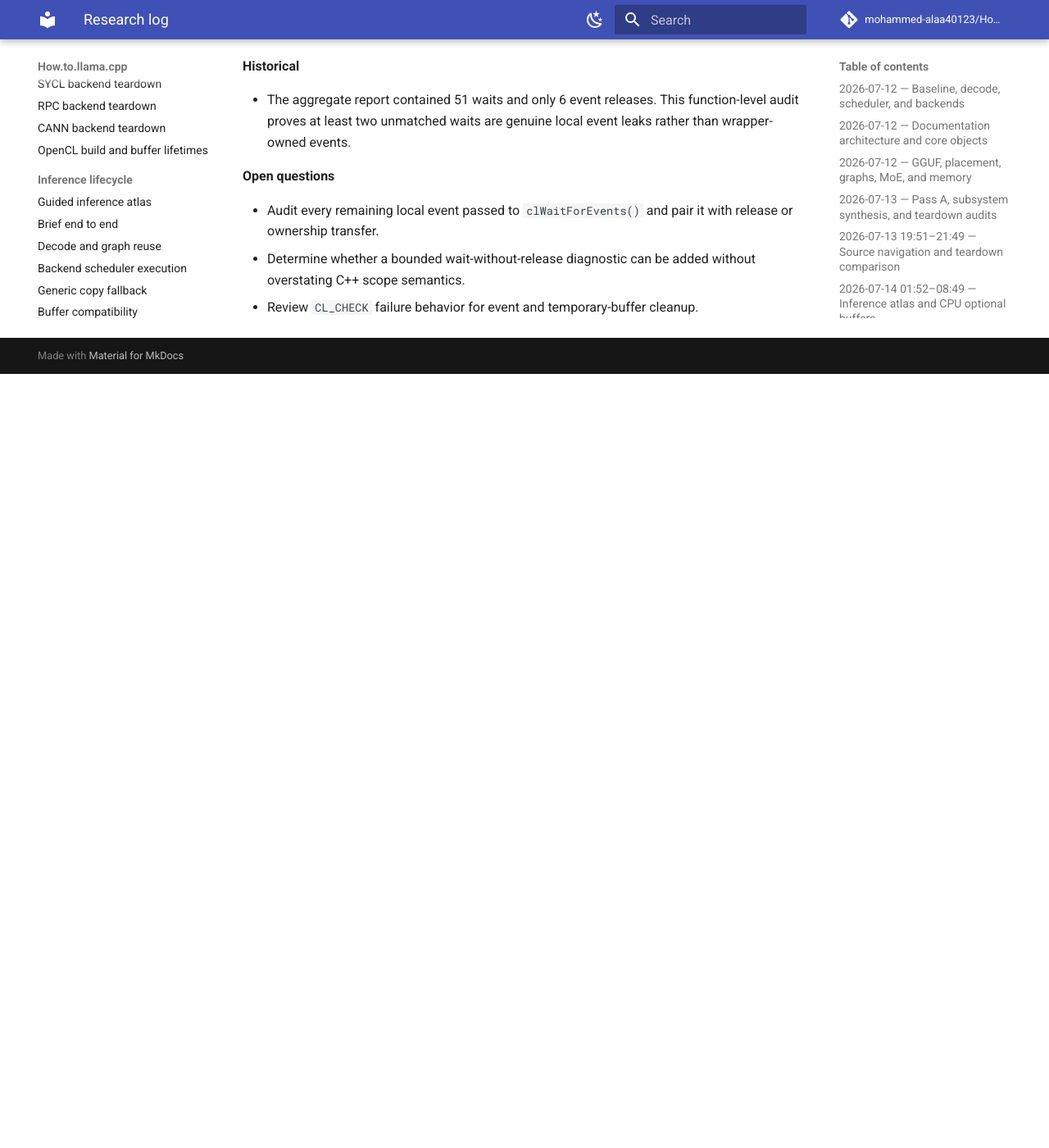
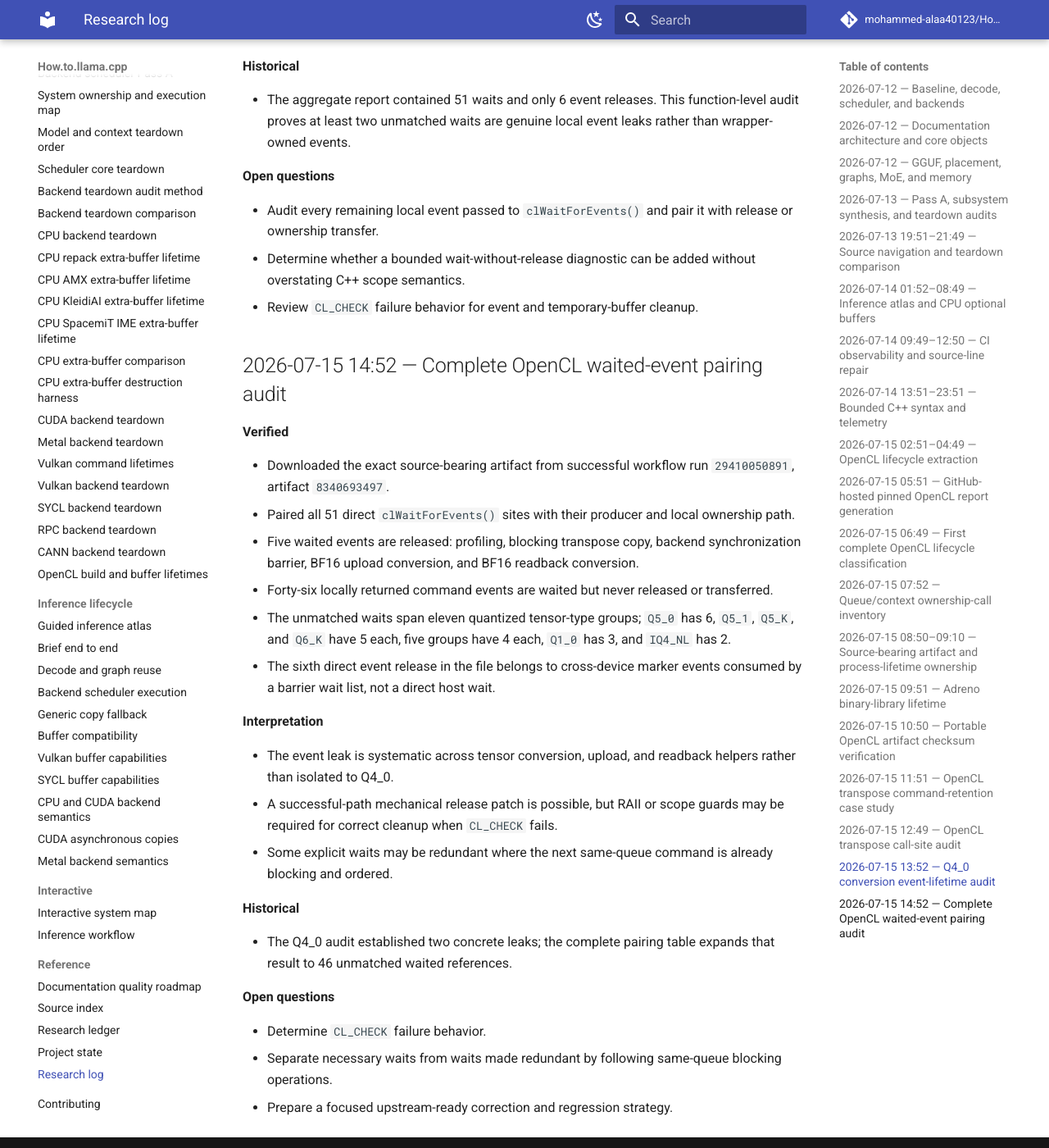
Before and after one commit to mohammed-alaa40123/How.to.llama.cpp, an MkDocs documentation site: the page built from docs/reference/research-log.md, in a window 1280 px wide and 1400 px high, scrolled down 9967 px. Shown: the whole window at 82% size. Built offline with MkDocs 1.6.1 and Material for MkDocs 9.7.7, drawn with Linux system fonts in a browser that asks for light colours; comment, search, counter and statistics services are not loaded; before the commit the page ends 10423 px from its top, so only the background shows below that.

Commit message:
docs: log complete OpenCL event pairing audit

```diff
--- a/docs/reference/research-log.md
+++ b/docs/reference/research-log.md
@@ -287,3 +287,30 @@ This is the concise chronological ledger. Detailed notes live under `logs/resear
 - Audit every remaining local event passed to `clWaitForEvents()` and pair it with release or ownership transfer.
 - Determine whether a bounded wait-without-release diagnostic can be added without overstating C++ scope semantics.
 - Review `CL_CHECK` failure behavior for event and temporary-buffer cleanup.
+
+## 2026-07-15 14:52 — Complete OpenCL waited-event pairing audit
+
+**Verified**
+
+- Downloaded the exact source-bearing artifact from successful workflow run `29410050891`, artifact `8340693497`.
+- Paired all 51 direct `clWaitForEvents()` sites with their producer and local ownership path.
+- Five waited events are released: profiling, blocking transpose copy, backend synchronization barrier, BF16 upload conversion, and BF16 readback conversion.
+- Forty-six locally returned command events are waited but never released or transferred.
+- The unmatched waits span eleven quantized tensor-type groups; `Q5_0` has 6, `Q5_1`, `Q5_K`, and `Q6_K` have 5 each, five groups have 4 each, `Q1_0` has 3, and `IQ4_NL` has 2.
+- The sixth direct event release in the file belongs to cross-device marker events consumed by a barrier wait list, not a direct host wait.
+
+**Interpretation**
+
+- The event leak is systematic across tensor conversion, upload, and readback helpers rather than isolated to Q4_0.
+- A successful-path mechanical release patch is possible, but RAII or scope guards may be required for correct cleanup when `CL_CHECK` fails.
+- Some explicit waits may be redundant where the next same-queue command is already blocking and ordered.
+
+**Historical**
+
+- The Q4_0 audit established two concrete leaks; the complete pairing table expands that result to 46 unmatched waited references.
+
+**Open questions**
+
+- Determine `CL_CHECK` failure behavior.
+- Separate necessary waits from waits made redundant by following same-queue blocking operations.
+- Prepare a focused upstream-ready correction and regression strategy.
```
